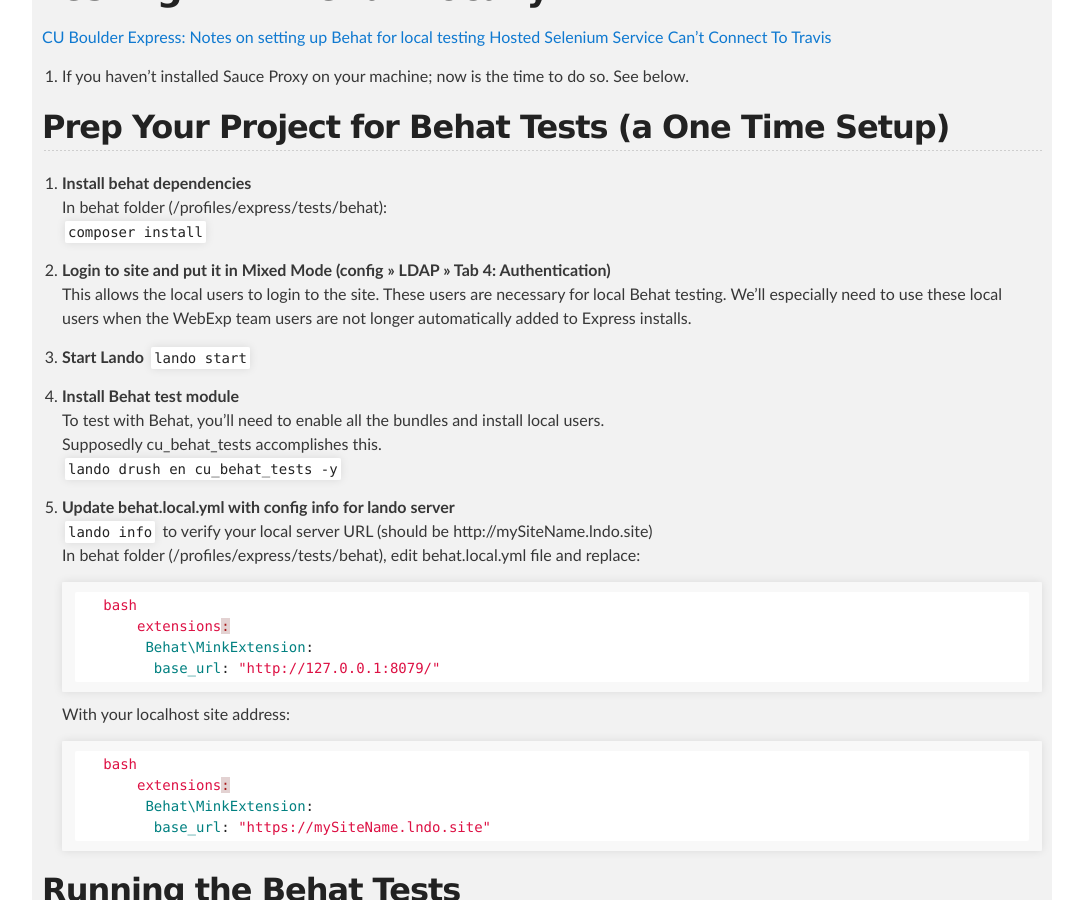
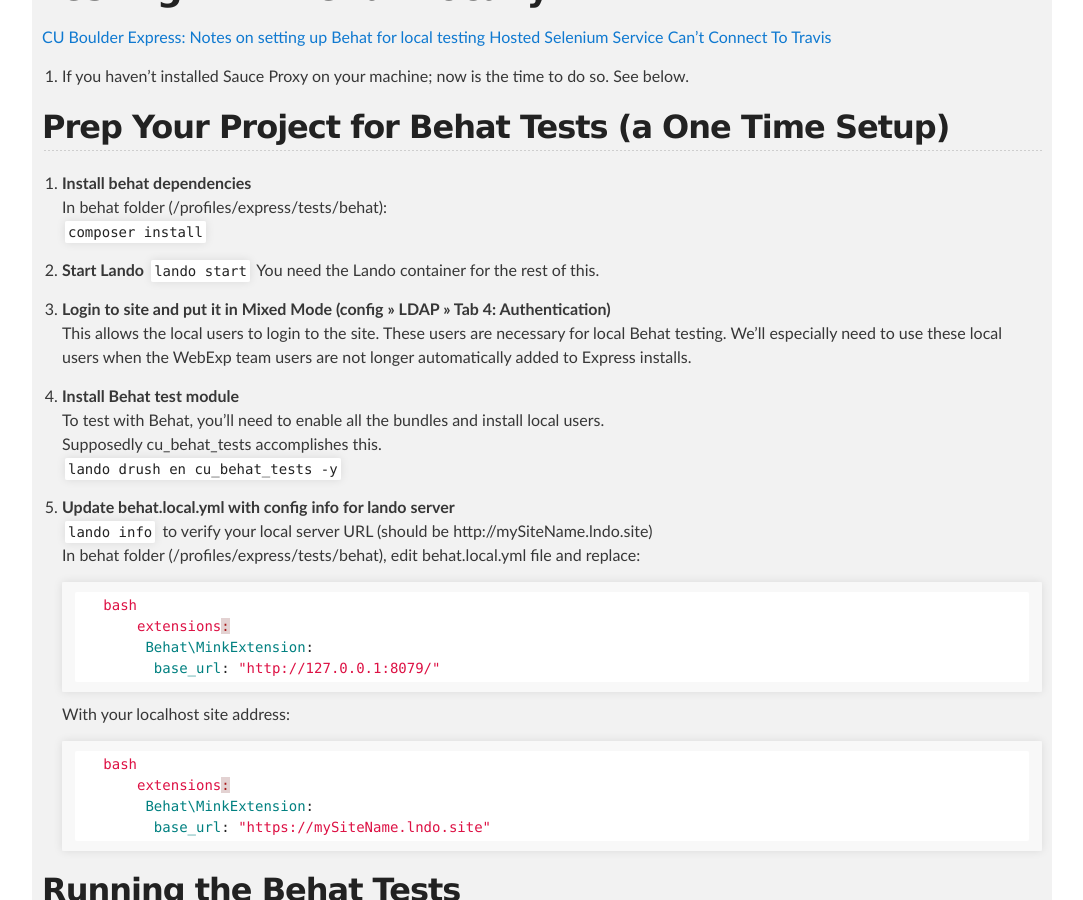
Before and after one commit to cathysnider/cathysnider.github.io, a Jekyll site: the page built from behat.md, in a window 1280 px wide and 900 px high, scrolled down 319 px. Shown: the whole window, without its empty margins (98-1181 px from the left). Built offline with Jekyll 4.4.1, drawn with Linux system fonts in a browser that asks for light colours.

Commit message:
more behat

```diff
--- a/behat.md
+++ b/behat.md
@@ -16,10 +16,11 @@ layout: default
    In behat folder (/profiles/express/tests/behat): <br />
    `composer install`
 
+1. **Start Lando** `lando start`
+   You need the Lando container for the rest of this.
+
 1. **Login to site and put it in Mixed Mode (config >> LDAP >> Tab 4: Authentication)** <br/>
-      This allows the local users to login to the site. These users are necessary for local Behat testing. We'll especially need to use these local users when the WebExp team users are not longer automatically added to Express installs.
-
-1. **Start Lando** `lando start`
+   This allows the local users to login to the site. These users are necessary for local Behat testing. We'll especially need to use these local users when the WebExp team users are not longer automatically added to Express installs.
 
 1. **Install Behat test module** <br/>
    To test with Behat, you'll need to enable all the bundles and install local users. <br />
```
